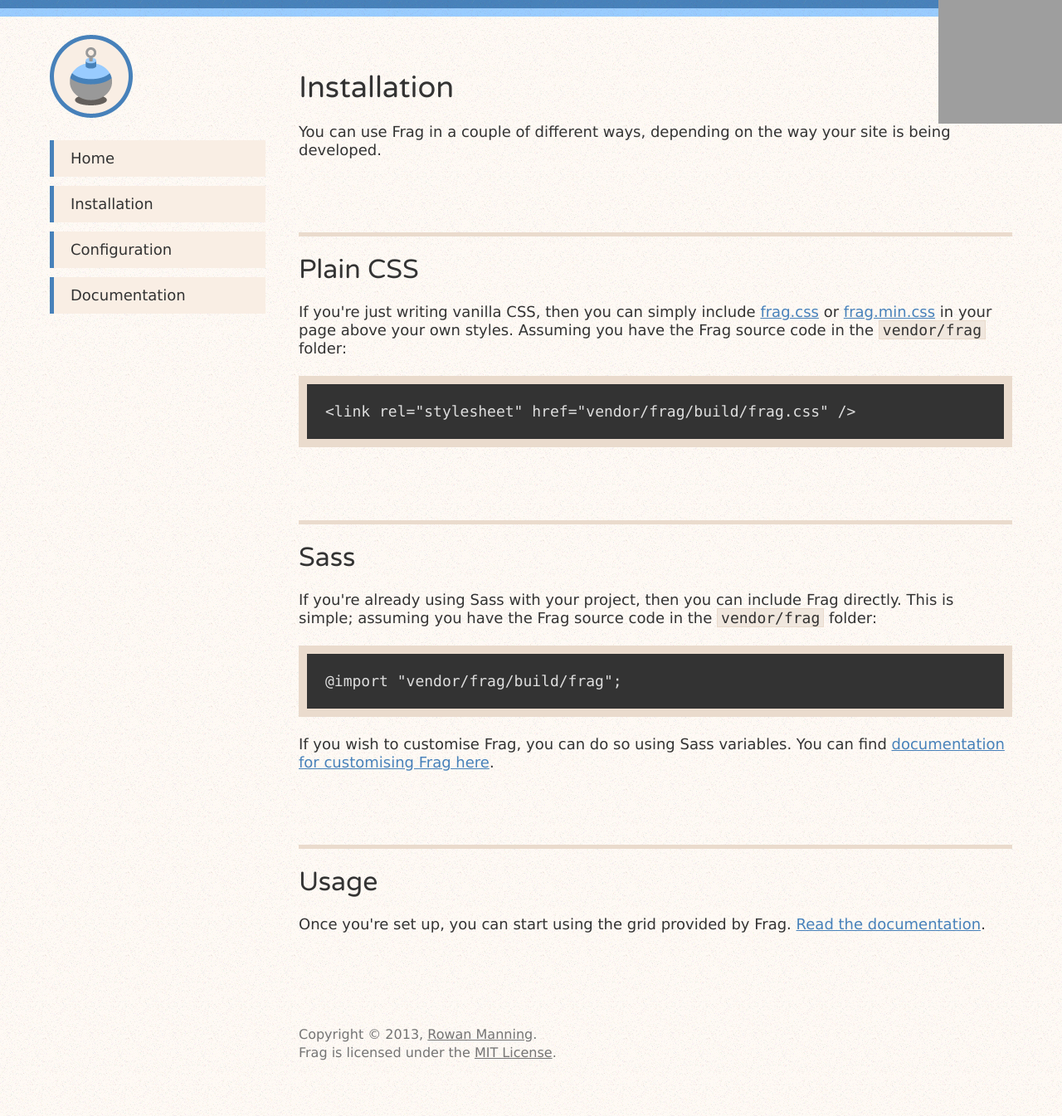
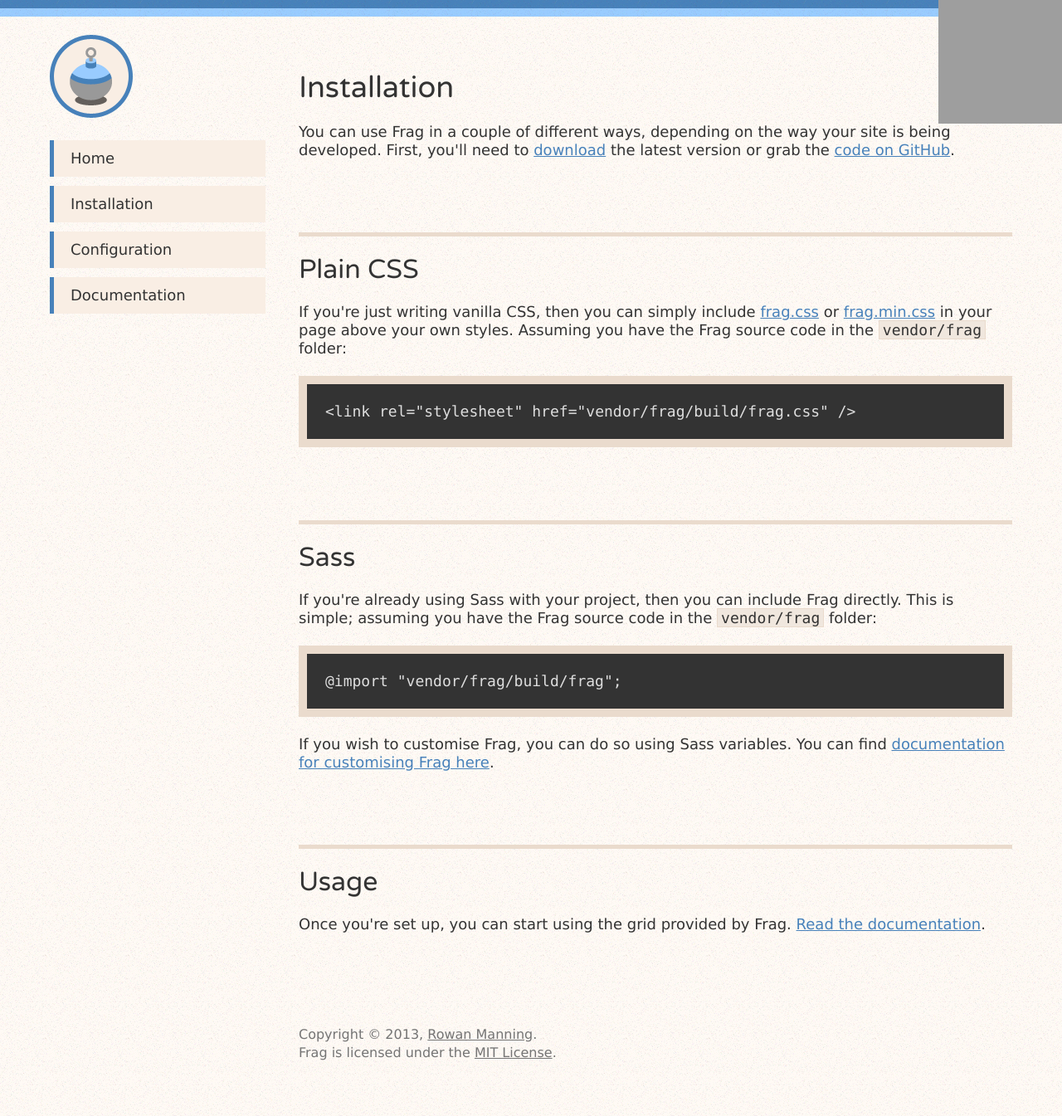
Before and after one commit to rowanmanning/frag, a Jekyll site: the page built from docs/install/index.html, in a window 1280 px wide. Shown: the whole page at 83% size. Built offline with Jekyll 4.4.1, drawn with Linux system fonts in a browser that asks for light colours; grey boxes are pictures that could not be loaded.

Commit message:
More signposts to download/get code

```diff
--- a/docs/install/index.html
+++ b/docs/install/index.html
@@ -8,7 +8,9 @@ layout: page
 
 <p>
     You can use Frag in a couple of different ways, depending on the way your
-    site is being developed.
+    site is being developed. First, you'll need to
+    <a href="{{ site.repo.url }}/archive/{{ site.repo.branch }}.zip">download</a>
+    the latest version or grab the <a href="{{ site.repo.url }}">code on GitHub</a>.
 </p>
 
 
```
